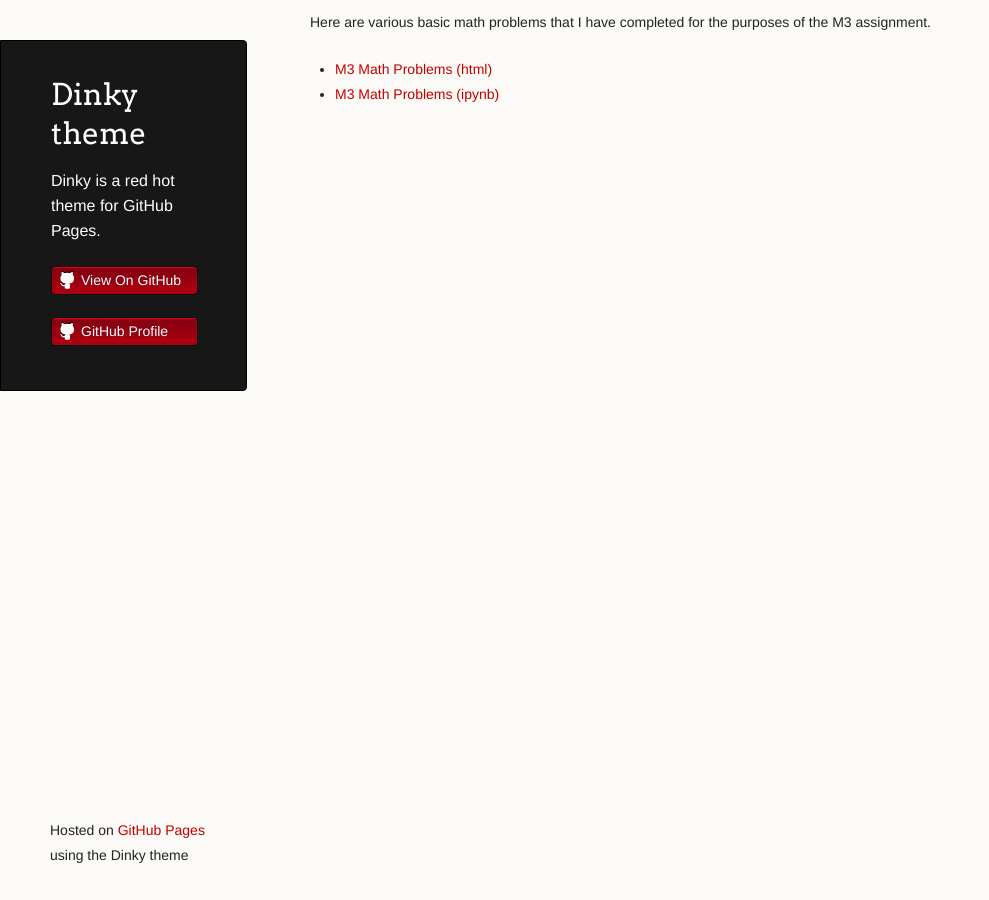
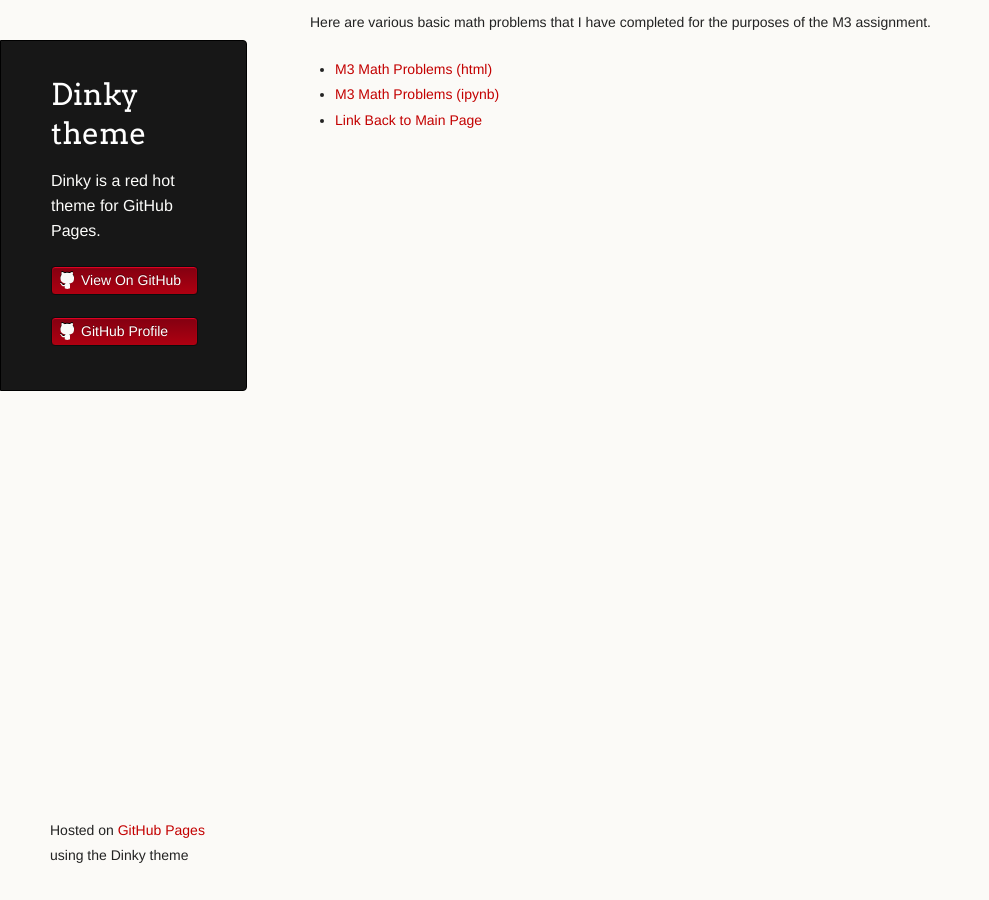
Before and after one commit to vincentmicallef/vincentmicallef.github.io, a Jekyll site: the page built from math/index.md, in a window 1280 px wide. Shown: the whole page, without its empty margins (0-989 px from the left). Built offline with Jekyll 4.4.1, drawn with Linux system fonts in a browser that asks for light colours; our own code applies the rules of GitHub Pages for plain Markdown files.

Commit message:
Update index.md

```diff
--- a/math/index.md
+++ b/math/index.md
@@ -5,3 +5,4 @@
 Here are various basic math problems that I have completed for the purposes of the M3 assignment.
 - [M3 Math Problems (html)](M3MathProblems.html)
 - [M3 Math Problems (ipynb)](M3MathProblems.ipynb)
+- [Link Back to Main Page](https://vincentmicallef.github.io/)
```
